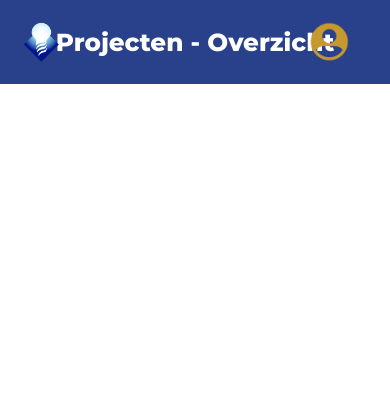
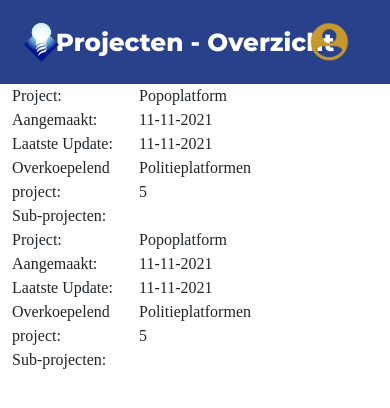
Before and after one commit to Hayo1706/Innovatiehuis-Intranet, a Vue app in the folder intranet-project/: page /manage/projects in a window 390 px wide. Shown: the top 408 px of the page. Built offline with nearby package versions, Linux system fonts and the light colour scheme; no server answers; a web font is replaced by a local one.

Commit message:
Created both horizontal and vertical headers for the projectspage

```diff
--- a/intranet-project/src/pages/manage/projects/ProjectListing.vue
+++ b/intranet-project/src/pages/manage/projects/ProjectListing.vue
@@ -1,95 +1,51 @@
 <template>
-  <div id="projectlisting">
-    <span>{{ name }}</span>
-    <span>{{ created }}</span>
-    <span>{{ lastModified }}</span>
-    <span>{{ parentProject }}</span>
-    <span>{{ subprojectCount }}</span>
+  <div>
+    <!-- for larger screens-->
+    <div id="projectListing" class="container-fluid d-none d-lg-block">
+      <div class="row">
+        <div class="col">Popoplatform</div>
+        <div class="col">11-11-2021</div>
+        <div class="col">11-11-2021</div>
+        <div class="col">Politieplatformen</div>
+        <div class="col">5</div>
+        <div class="col"></div>
+      </div>
+      <br />
+    </div>
 
-    <span>
-      <img src=".\..\..\..\assets\images\users_icon.png" />
-      <img
-        @click="archive(this.id)"
-        v-if="isArchived"
-        src="https://cdn-icons-png.flaticon.com/512/60/60723.png"
-      /><img
-        @click="archive(this.id)"
-        v-else
-        src="https://www.pngkey.com/png/full/876-8761970_download-button-comments-icon-png-archive-icon.png"
-      />
+    <!-- for smaller screens-->
+    <div id="projectListing" class="container-fluid d-small-block d-lg-none">
+      <div class="row">
+        <VerticalHeader></VerticalHeader>
+        <div class="col">
+          <div>Popoplatform</div>
+          <div>11-11-2021</div>
+          <div>11-11-2021</div>
+          <div>Politieplatformen</div>
+          <div>5</div>
+          <br />
+        </div>
 
-      <img
-        @click="delete_project(this.id)"
-        src="https://www.pngrepo.com/png/320601/512/crossed-pistols.png"
-      />
-    </span>
+        <div class="col"></div>
+      </div>
+    </div>
   </div>
 </template>
 
 <script>
-import axios from "axios";
+import VerticalHeader from "./VerticalHeader.vue";
 export default {
+  components: { VerticalHeader },
   name: "ProjectListing",
-  props: [
-    "id",
-    "name",
-    "created",
-    "lastModified",
-    "parentProject",
-    "subprojectCount",
-    "isArchived",
-  ],
   data: function () {
-    return {
-
-    };
+    return {};
   },
-  methods: {
-    archive(id) {
-      axios
-        .put("http://94.212.125.203:5000/api/project/" + id)
-        .then(() => {
-          this.$emit("reload");
-        })
-        .catch((error) => {
-          console.log(error);
-          alert("Something went wrong!");
-        });
-    },
-    delete_project(id) {
-      axios
-        .delete("http://94.212.125.203:5000/api/project/" + id)
-        .then(() => {
-          this.$emit("reload");
-        })
-        .catch((error) => {
-          console.log(error);
-          alert("Something went wrong!");
-        });
-    },
-  },
+  methods: {},
 };
 </script>
 
-<style>
-#projectlisting {
-  display: flex;
-  align-items: center;
-  justify-content: space-between;
-  width: 100%;
-  color: black;
-  flex-basis: 100%;
-  gap: 60px;
-}
-
-span {
-  flex: 1 1 0;
-  width: 0;
-  overflow-wrap: anywhere;
-}
-img {
-  height: 5vh;
-  padding-right: 20px;
-  cursor: pointer;
+<style scoped>
+#projectListing {
+  font-family: AddeleThin;
 }
 </style>
--- /dev/null
+++ b/intranet-project/src/pages/manage/projects/ProjectsHeader.vue
@@ -0,0 +1,29 @@
+<template>
+  <div id="projectsHeader" class="container-fluid d-none d-lg-block">
+    <div class="row">
+      <div class="col">Project</div>
+      <div class="col">Aangemaakt</div>
+      <div class="col">Laatste Update</div>
+      <div class="col">Overkoepelend project</div>
+      <div class="col">Sub-projecten</div>
+      <div class="col"></div>
+    </div>
+    <br />
+  </div>
+</template>
+
+<script>
+export default {
+  name: "ProjectsHeader",
+  data: function () {
+    return {};
+  },
+  methods: {},
+};
+</script>
+
+<style scoped>
+#projectsHeader {
+  font-family: AddeleSemiBold;
+}
+</style>
--- a/intranet-project/src/pages/manage/projects/ProjectsPage.vue
+++ b/intranet-project/src/pages/manage/projects/ProjectsPage.vue
@@ -1,93 +1,26 @@
 <template>
   <div>
-    <div id="descriptionbar" class="d-none d-lg-flex">
-      <span>Project</span>
-      <span>Aangemaakt</span>
-      <span>Laatste Update</span
-      ><span
-        >Overkoepelend<br />
-        project</span
-      >
-      <span>Sub-projecten</span>
-      <span></span>
-    </div>
-    <div id="projectlist" v-for="project of projects" :key="project.name">
-      <ProjectListing
-        v-bind:id="project.projectid"
-        v-bind:name="project.name"
-        v-bind:created="project.createdat"
-        v-bind:lastModified="project.lastupdated"
-        v-bind:isArchived="project.isarchived"
-        v-on:reload="reload()"
-      />
-      <br />
-    </div>
+    <ProjectsHeader></ProjectsHeader>
+    <ProjectListing></ProjectListing>
+    <ProjectListing></ProjectListing>
   </div>
 </template>
 
 <script>
-import axios from "axios";
-import ProjectListing from './ProjectListing.vue';
-
+import ProjectListing from "./ProjectListing.vue";
+import ProjectsHeader from "./ProjectsHeader.vue";
 export default {
-  components: { ProjectListing },
+  components: { ProjectListing, ProjectsHeader },
   name: "ProjectsPage",
   data: function () {
     return { projects: [] };
   },
-  methods: {
-    reload() {
-      axios
-        .get("http://94.212.125.203:5000/api/projects")
-        .then((response) => {
-          this.projects = response.data;
-        })
-        .catch((error) => {
-          console.log(error);
-        });
-    },
-  },
+  methods: {},
   created() {
-    this.reload();
     this.$emit("loaded", "Projecten - Overzicht");
   },
 };
 </script>
 
-<style>
-#descriptionbar {
-  width: 100%;
-  box-sizing: border-box;
-  min-height: 10vh;
-  background-color: #28418a;
-  border: white 5px solid;
-  margin-top: 1vh;
-  color: white;
-  font-size: calc(1vw + 1vh);
-  padding: 20px;
-
-  display: flex;
-  align-items: center;
-  justify-content: space-between;
-  flex-basis: 100%;
-  gap: 60px;
-  font-family: AddeleSemiBold;
-}
-
-#projectlist {
-  width: 100%;
-  box-sizing: border-box;
-  border-left: white 5px solid;
-  border-right: white 5px solid;
-  color: white;
-  font-size: calc(1vw + 1vh);
-  padding: 1vw;
-  font-family: AddeleThin;
-}
-
-span {
-  flex: 1 1 0;
-  width: 0;
-  overflow-wrap: anywhere;
-}
+<style scoped>
 </style>
--- /dev/null
+++ b/intranet-project/src/pages/manage/projects/VerticalHeader.vue
@@ -0,0 +1,28 @@
+<template>
+  <div class="col">
+    <div class="headerText">Project:</div>
+    <div class="headerText">Aangemaakt:</div>
+    <div class="headerText">Laatste Update:</div>
+    <div class="headerText">Overkoepelend project:</div>
+    <div class="headerText">Sub-projecten:</div>
+  </div>
+</template>
+
+<script>
+export default {
+  name: "VerticalHeader",
+  data: function () {
+    return {};
+  },
+  methods: {},
+};
+</script>
+
+<style scoped>
+#projectsHeader {
+  font-family: AddeleSemiBold;
+}
+.headerText {
+  font-family: AddeleSemiBold;
+}
+</style>
```
